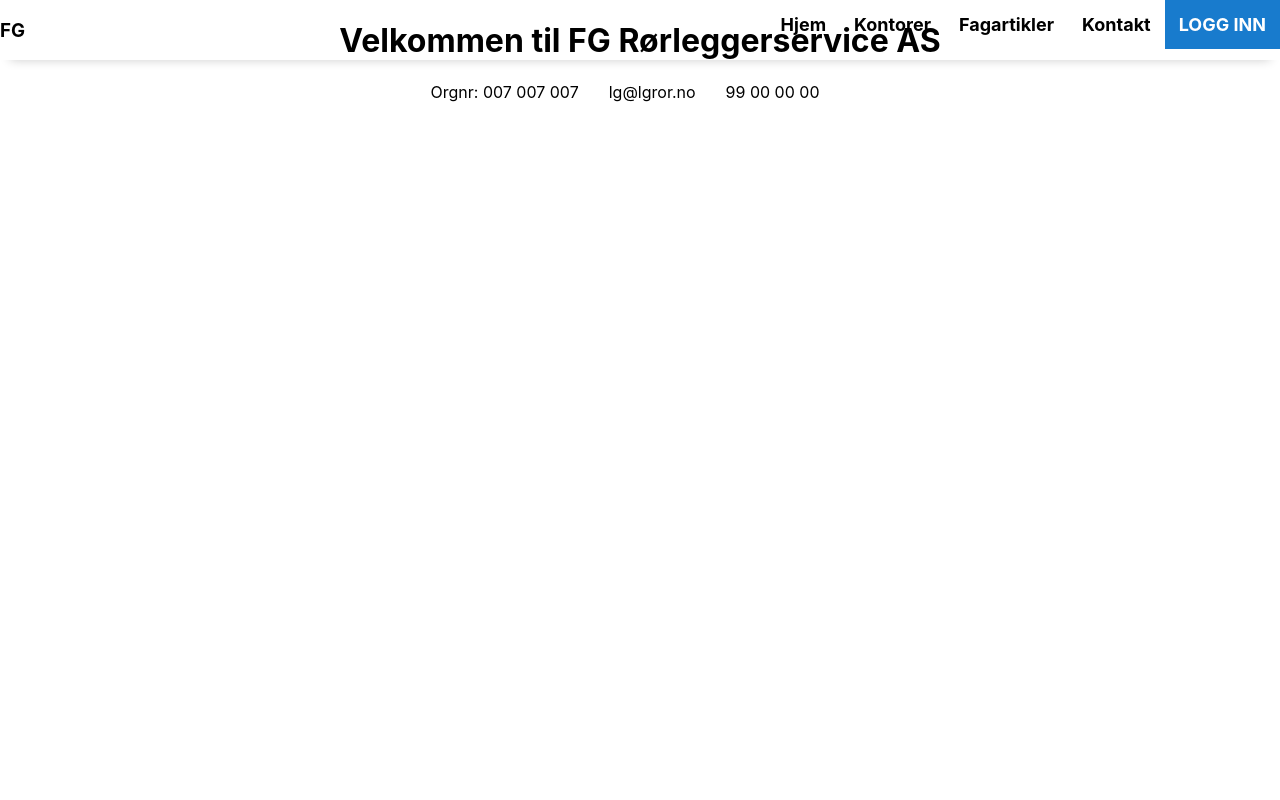
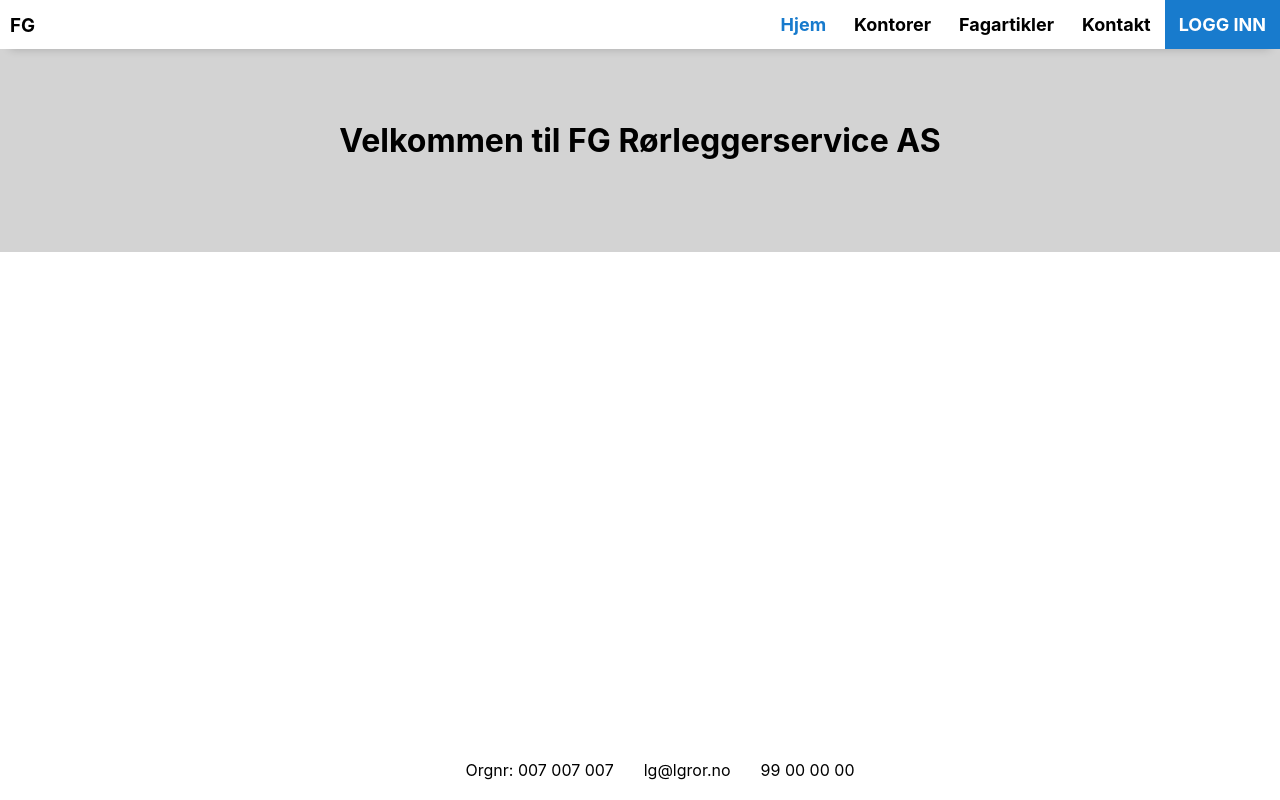
Before and after one commit to olawp/gruppe1831-webapplikasjoner, a React (Create React App) app in the folder frontend/: page / in a window 1280 px wide. Built offline with nearby package versions, Linux system fonts and the light colour scheme.

Commit message:
Further design and added components

```diff
--- a/frontend/src/App.css
+++ b/frontend/src/App.css
@@ -37,9 +37,22 @@
   }
 }
 
+body{
+  background-color: white;
+}
+
 .footerInfo{
   display: inline;
-  padding-right: 30px;
+  padding-left: 15px;
+  padding-right: 15px;
+}
+
+footer{
+  position: fixed;
+  bottom: 0;
+  width: 100%;
+  padding: 20px;
+  background: white;
 }
 
 .navigationBar{
@@ -47,11 +60,16 @@
   top: 0;
   width: 100%;
   box-shadow: 0 10px 10px -10px rgba(0,0,0,.2);
+  overflow: hidden;
+  background: white;
 }
 
 .navigationBar h3{
   float: left;
   display: block;
+  margin: 0;
+  padding-left: 10px;
+  padding-top: 14px;
 }
 
 .navigationBar a{
@@ -79,3 +97,14 @@
   background-color: #555;
   color: white !important;
 }
+
+.navigationBar a.active{
+  color: #187bcd;
+}
+
+header{
+  background: lightgrey;
+  width: 100%;
+  padding-top: 100px;
+  padding-bottom: 70px;
+}
--- a/frontend/src/App.js
+++ b/frontend/src/App.js
@@ -1,12 +1,16 @@
 import './App.css';
+import Navbar from './components/layout/Navbar';
+import Footer from './components/layout/Footer';
 
 function App() {
   return (
     <div className="App">
-      <nav className="navigationBar"><h3>FG</h3> <a className="loggInn" href="/logginn">LOGG INN</a><a href="/kontakt">Kontakt</a><a href="/fagartikler">Fagartikler</a><a href="/kontorer">Kontorer</a><a href="/">Hjem</a></nav>
+      <Navbar></Navbar>
       <header><h1>Velkommen til FG Rørleggerservice AS</h1></header>
-      <main></main>
-      <footer><p className="footerInfo">Orgnr: 007 007 007</p><p className="footerInfo">lg@lgror.no</p><p className="footerInfo">99 00 00 00</p></footer>
+      <main>
+
+      </main>
+      <Footer></Footer>
     </div>
   );
 }
--- /dev/null
+++ b/frontend/src/components/layout/Footer.js
@@ -0,0 +1,13 @@
+import React, { Component } from 'react'
+
+export class Footer extends Component {
+    render() {
+        return (
+            <div>
+                <footer><p className="footerInfo">Orgnr: 007 007 007</p><p className="footerInfo">lg@lgror.no</p><p className="footerInfo">99 00 00 00</p></footer>
+            </div>
+        )
+    }
+}
+
+export default Footer
--- /dev/null
+++ b/frontend/src/components/layout/Navbar.js
@@ -0,0 +1,13 @@
+import React, { Component } from 'react'
+
+export class Navbar extends Component {
+    render() {
+        return (
+            <div>
+                <nav className="navigationBar"><h3>FG</h3> <a className="loggInn" href="/logginn">LOGG INN</a><a href="/kontakt">Kontakt</a><a href="/fagartikler">Fagartikler</a><a href="/kontorer">Kontorer</a><a className="active" href="/">Hjem</a></nav>
+            </div>
+        )
+    }
+}
+
+export default Navbar
```
